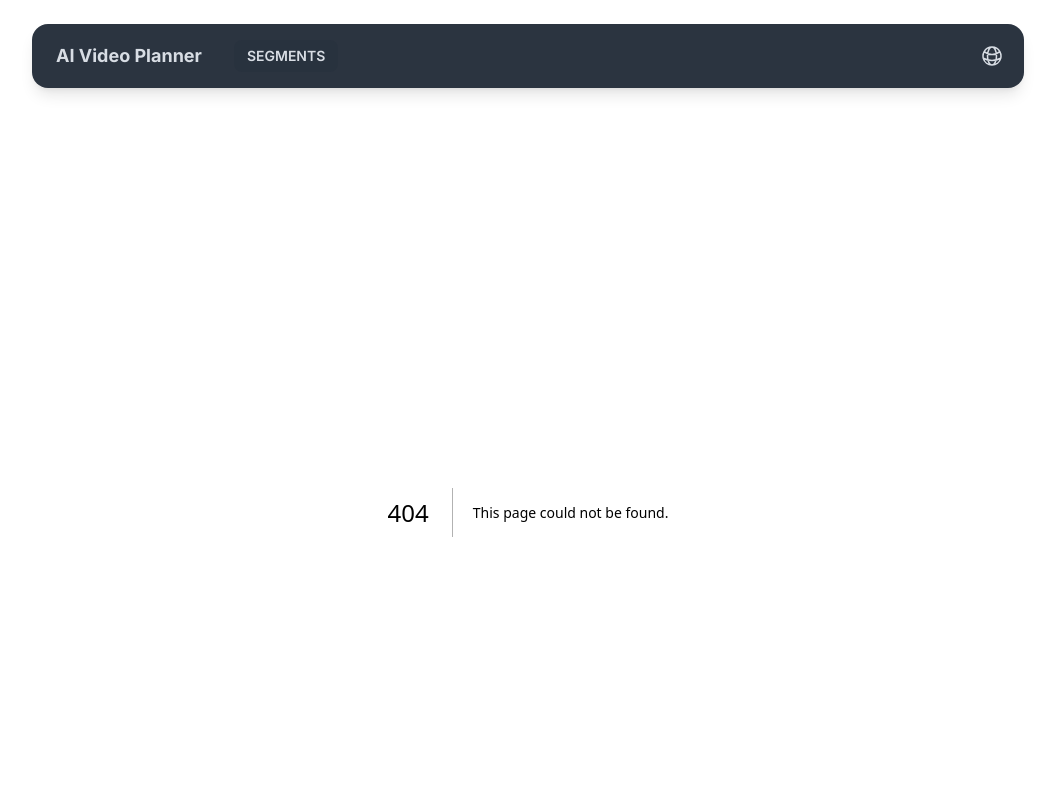
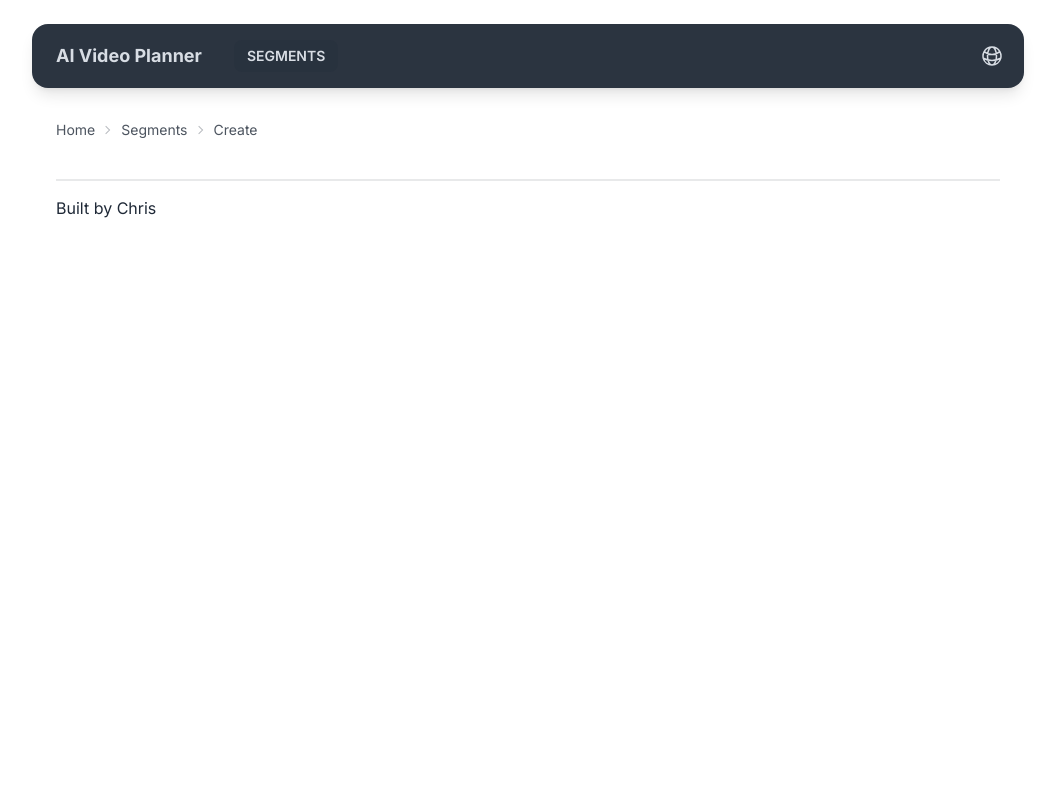
Before and after one commit to owntheweb/ai-video-planner, a Next.js app: page /segments/create/ in a window 1280 px wide. Before the commit this address had no page. Shown: the top 800 px of the page, without its empty margins (112-1167 px from the left). Built offline with nearby package versions, Linux system fonts and the light colour scheme.

Commit message:
create new segment view and edit page starters, refine breadcrumbs

```diff
--- a/src/app/api/segments/route.ts
+++ b/src/app/api/segments/route.ts
@@ -1,4 +1,4 @@
-import { SegmentListItem } from '@/components/SegmentList';
+import { SegmentListItem } from '@/app/segments/SegmentList';
 import { list } from '@/components/data/SegmentJsonConnector';
 import { NextRequest, NextResponse } from "next/server";
 
--- a/src/components/SegmentList.tsx
+++ b/src/app/segments/SegmentList.tsx
@@ -89,7 +89,7 @@ const SegmentList = () => {
             {sortSegments(filteredSegments).map(segment =>
               <Link
                 className="p-4 rounded-lg shadow-lg btn-secondary flex gap-4"
-                href={`/segments/edit/${segment.slug}`}
+                href={`/segments/${segment.slug}`}
                 key={segment.slug}
               >
                 <svg xmlns="http://www.w3.org/2000/svg" fill="none" viewBox="0 0 24 24" strokeWidth={1.5} stroke="currentColor" className="w-6 h-6 shrink-0">
--- /dev/null
+++ b/src/app/segments/[slug]/edit/page.tsx
@@ -0,0 +1,31 @@
+import React, { useEffect, useState } from 'react';
+import { SegmentList, SegmentListItem } from '@/app/segments/SegmentList';
+import Link from "next/link";
+import Breadcrumbs from '@/components/Breadcrumbs';
+import { get } from '@/components/data/SegmentJsonConnector';
+
+export interface SegmentEditParams {
+  slug: string,
+}
+
+export interface SegmentEditProps {
+  params: SegmentEditParams,
+}
+
+export default async function SegmentEdit(props: SegmentEditProps) {
+  const slug = props.params.slug;
+  const segment = await get(slug);
+
+  return (
+    <main className="prose max-w-none mx-6">
+      <Breadcrumbs breadcrumbs={[
+        { uri: '/', title: 'Home' },
+        { uri: '/segments', title: 'Segments' },
+        { uri: `/segments/${segment.slug}`, title: segment.title },
+        { title: 'Edit' },
+      ]} />
+
+      <p>Edit the segment here.</p>
+    </main>
+  )
+}
--- /dev/null
+++ b/src/app/segments/[slug]/page.tsx
@@ -0,0 +1,30 @@
+import React, { useEffect, useState } from 'react';
+import { SegmentList, SegmentListItem } from '@/app/segments/SegmentList';
+import Link from "next/link";
+import Breadcrumbs from '@/components/Breadcrumbs';
+import { get } from '@/components/data/SegmentJsonConnector';
+
+export interface SegmentBySlugParams {
+  slug: string,
+}
+
+export interface SegmentBySlugProps {
+  params: SegmentBySlugParams,
+}
+
+export default async function SegmentBySlug(props: SegmentBySlugProps) {
+  const slug = props.params.slug;
+  const segment = await get(slug);
+
+  return (
+    <main className="prose max-w-none mx-6">
+      <Breadcrumbs breadcrumbs={[
+        { uri: '/', title: 'Home' },
+        { uri: '/segments', title: 'Segments' },
+        { title: segment.title },
+      ]} />
+
+
+    </main>
+  )
+}
--- /dev/null
+++ b/src/app/segments/create/page.tsx
@@ -0,0 +1,18 @@
+import React, { useEffect, useState } from 'react';
+import { SegmentList, SegmentListItem } from '@/app/segments/SegmentList';
+import Link from "next/link";
+import Breadcrumbs from '@/components/Breadcrumbs';
+
+export default function Segments() {
+
+  return (
+    <main className="prose max-w-none mx-6">
+      <Breadcrumbs breadcrumbs={[
+        { uri: '/', title: 'Home' },
+        { uri: '/segments', title: 'Segments' },
+        { title: 'Create' },
+      ]} />
+
+    </main>
+  )
+}
--- a/src/app/segments/page.tsx
+++ b/src/app/segments/page.tsx
@@ -1,17 +1,16 @@
 import React, { useEffect, useState } from 'react';
-import { SegmentList, SegmentListItem } from '@/components/SegmentList';
+import { SegmentList, SegmentListItem } from '@/app/segments/SegmentList';
 import Link from "next/link";
+import Breadcrumbs from '@/components/Breadcrumbs';
 
 export default function Segments() {
 
   return (
     <main className="prose max-w-none mx-6">
-      <div className="not-prose text-sm breadcrumbs mb-6">
-        <ul>
-          <li className=""><Link href="/">Home</Link></li>
-          <li>Segments</li>
-        </ul>
-      </div>
+      <Breadcrumbs breadcrumbs={[
+        { uri: '/', title: 'Home' },
+        { title: 'Segments' },
+      ]} />
 
       <SegmentList />
 
--- /dev/null
+++ b/src/components/Breadcrumbs.tsx
@@ -0,0 +1,29 @@
+"use client"
+import Link from "next/link";
+import slugify from "./utils/Slugify";
+
+interface Breadcrumb {
+  uri?: string,
+  title: string,
+}
+
+interface BreadCrumbsProps {
+  breadcrumbs: Breadcrumb[],
+}
+
+export default function Breadcrumbs(props: BreadCrumbsProps) {
+
+  return (
+    <div className="not-prose text-sm breadcrumbs mb-6">
+      <ul>
+        { props.breadcrumbs
+          .map(
+            breadcrumb => breadcrumb.uri
+              ? <li key={slugify(breadcrumb.title)}><Link href={breadcrumb.uri}>{breadcrumb.title}</Link></li>
+              : <li key={slugify(breadcrumb.title)}>{breadcrumb.title}</li>
+          )
+        }
+      </ul>
+    </div>
+  )
+}
--- a/src/components/data/SegmentJsonConnector.ts
+++ b/src/components/data/SegmentJsonConnector.ts
@@ -5,52 +5,17 @@ import { JsonDB, Config } from 'node-json-db';
 import slugify from "../utils/Slugify";
 import randomString from '../utils/RandomString';
 import { Segment } from './model/Segment';
-import { SegmentListItem } from '../SegmentList';
+import { SegmentListItem } from '../../app/segments/SegmentList';
 
 const db = new JsonDB(new Config('data/segments', true, true, '/'));
 
-/*
-// TEMP: I populated the JSON data here to figure out how the schema looked fast.
-const makeTestData = async () => {
-  const startingData: SegmentListItem[] = [
-    {
-      "title": "Multiverse Storytime Splash Screen",
-      "slug": "multiverse-storytime-splash-screen"
-    },
-    {
-      "title": "Storytime Initiation Sequence",
-      "slug": "storytime-initiation-sequence"
-    },
-    {
-      "title": "Calm Audience for Storytime Talk",
-      "slug": "calm-audience-for-storytime-talk"
-    },
-    {
-      "title": "Read Storybook",
-      "slug": "read-storybook"
-    },
-    {
-      "title": "Story Commentary",
-      "slug": "story-commentary"
-    },
-    {
-      "title": "Goodbye Message",
-      "slug": "goodbye-message"
-    }
-  ];
-
-  for (const segment of startingData) {
-    await db.push(`/${segment.slug}`, {
-      title: segment.title,
-      slug: segment.slug,
-    });
-  }
+const emptyResponseSegment: Segment = {
+  title: 'Unknown',
 }
-*/
 
 // Return all segment titles and slugs.
 const list = async (): Promise<SegmentListItem[]> => {
-  const segmentData: any = await db.getData("/"); // TODO: No any!
+  const segmentData: any = await db.getObjectDefault('/', {}); // TODO: No any!
   const segments:Segment[] = Object.values(segmentData);
   const segmentList: SegmentListItem[] = segments.map(segment => ({
     title: segment.title,
@@ -59,7 +24,11 @@ const list = async (): Promise<SegmentListItem[]> => {
   return segmentList ?? [];
 }
 
-// TODO: This will currently overwrite existing content by slug. Need to check existing and alter slug or reject.
+// Get a single segment by slug
+const get = async (slug: string): Promise<Segment> => {
+  return await db.getObjectDefault(`/${slug}`, emptyResponseSegment);
+}
+
 const create = async (segment: Segment): Promise<Segment> => {
   const segments:Segment[] = await db.getData("/");
   let slug = slugify(segment.title);
@@ -92,5 +61,6 @@ const remove = (segment: Segment) => {
 
 export {
   list,
+  get,
   create,
 }
```
